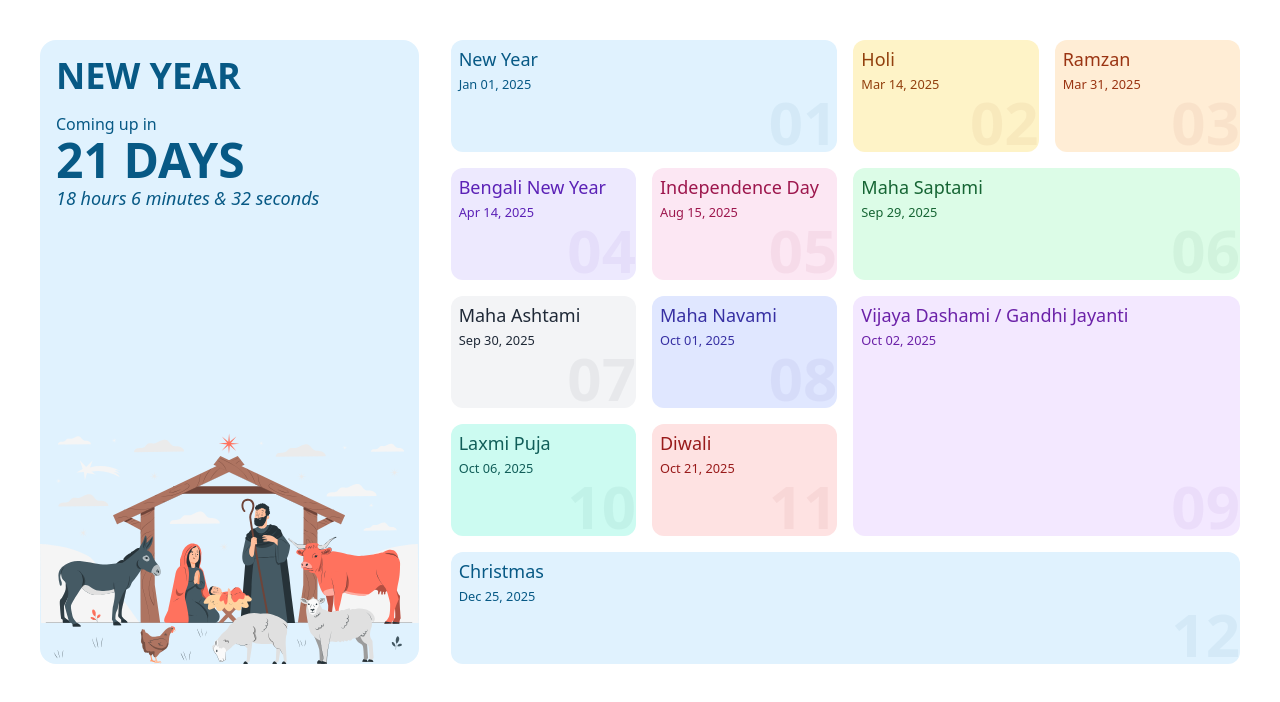
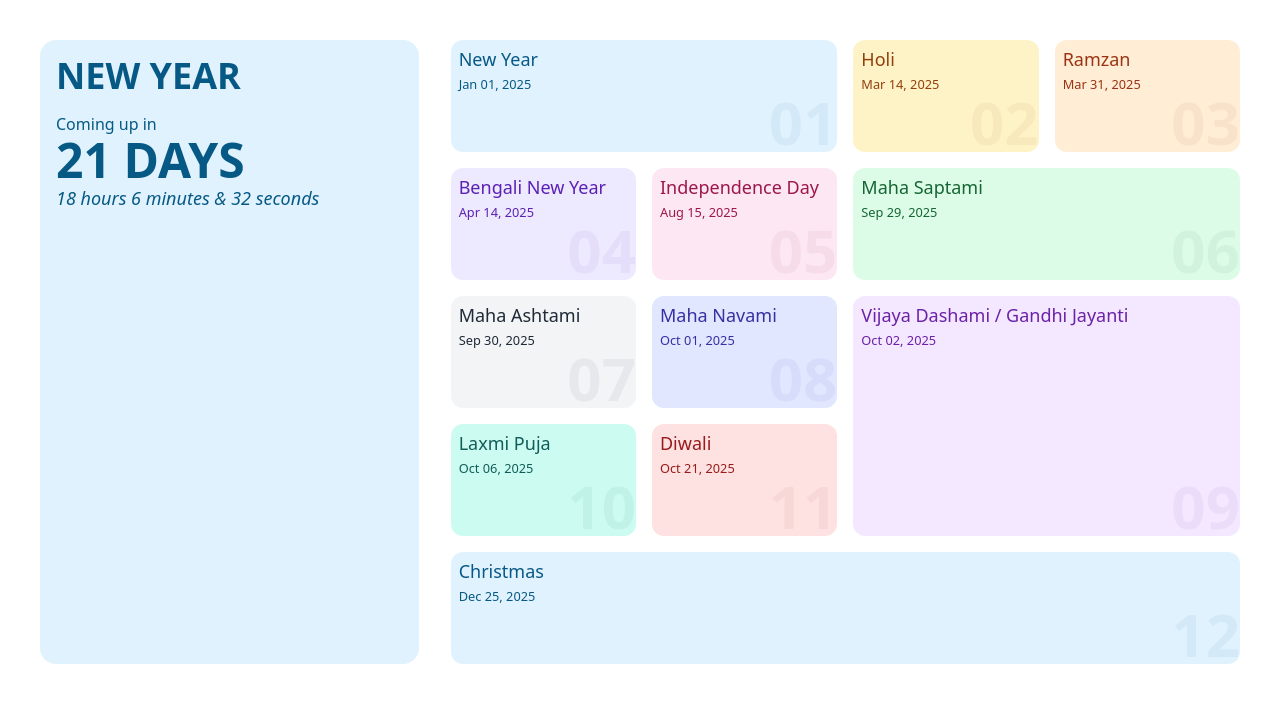
Before and after one commit to joy-dey/xcountdown, a SvelteKit app: page / in a window 1280 px wide. Shown: the top 702 px of the page. Built offline with nearby package versions, Linux system fonts and the light colour scheme.

Commit message:
refractor(ui): remove unused image from the main page

```diff
--- a/src/routes/+page.svelte
+++ b/src/routes/+page.svelte
@@ -28,7 +28,6 @@
 				>
 			</p>
 		</div>
-		<img src="/images/pana.svg" alt="" />
 	</div>
 	<div class="col-span-6 lg:col-span-4">
 		<div class="card-grid grid grid-cols-4 gap-4">
```
